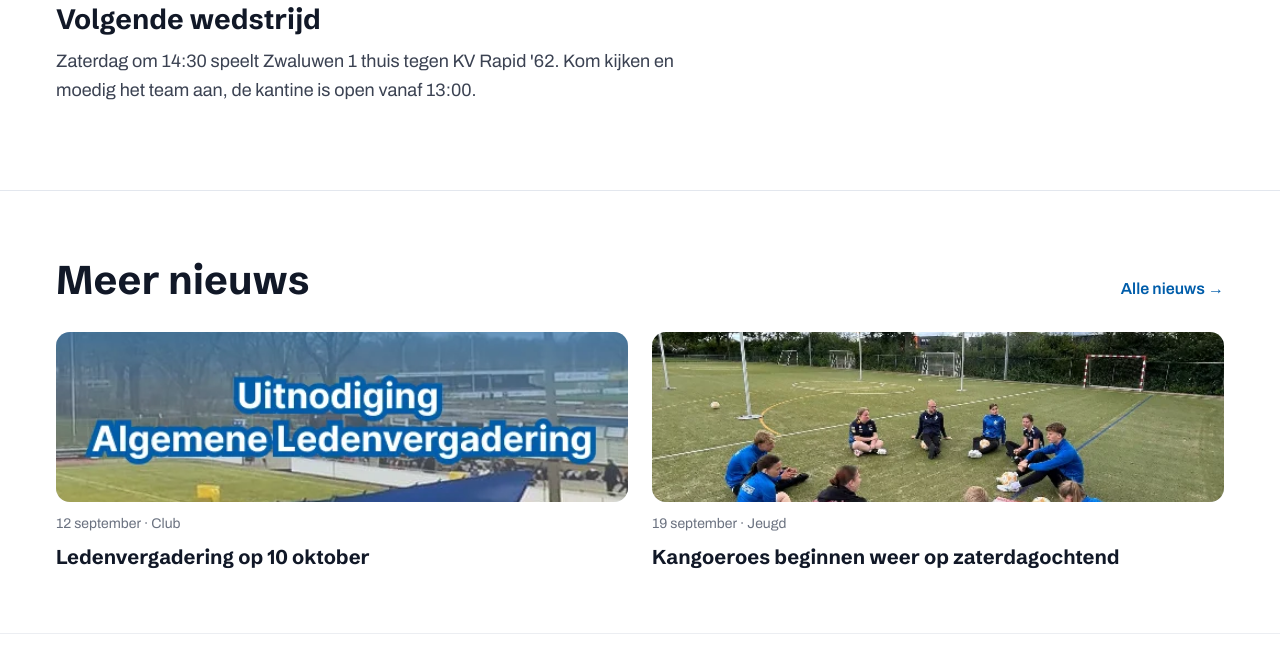
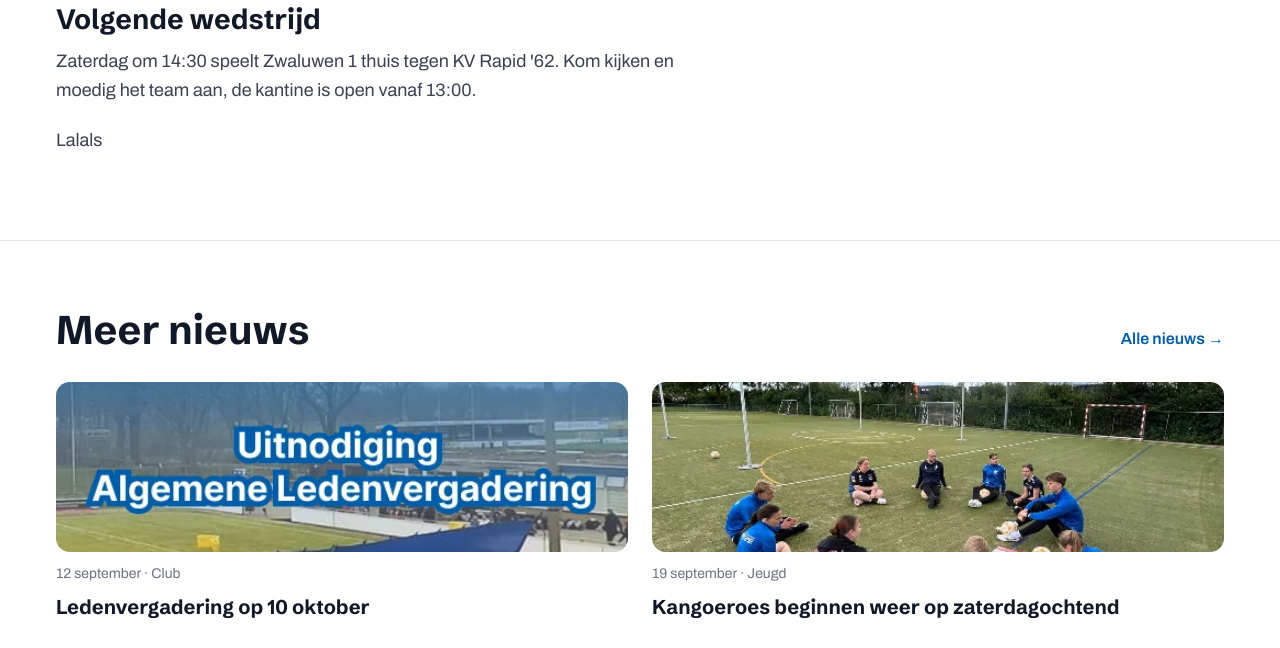
Before and after one commit to JorreSpijker/dezwaluwen-website, an Astro site: page /nieuws/zwaluwen-1-wint-thuisopener in a window 1280 px wide. Shown: the part 1560-2208 px from the top of the page. Built offline with nearby package versions, Linux system fonts and the light colour scheme; Astro itself is replaced by a stand-in of ours.

```diff
--- a/src/content/news/zwaluwen-1-wint-thuisopener.md
+++ b/src/content/news/zwaluwen-1-wint-thuisopener.md
@@ -18,3 +18,5 @@ Bij rust stond het nog 8–9 voor Blauw-Wit. Na de thee kwam Zwaluwen 1 scherper
 ## Volgende wedstrijd
 
 Zaterdag om 14:30 speelt Zwaluwen 1 thuis tegen KV Rapid '62. Kom kijken en moedig het team aan, de kantine is open vanaf 13:00.
+
+Lalals
```
